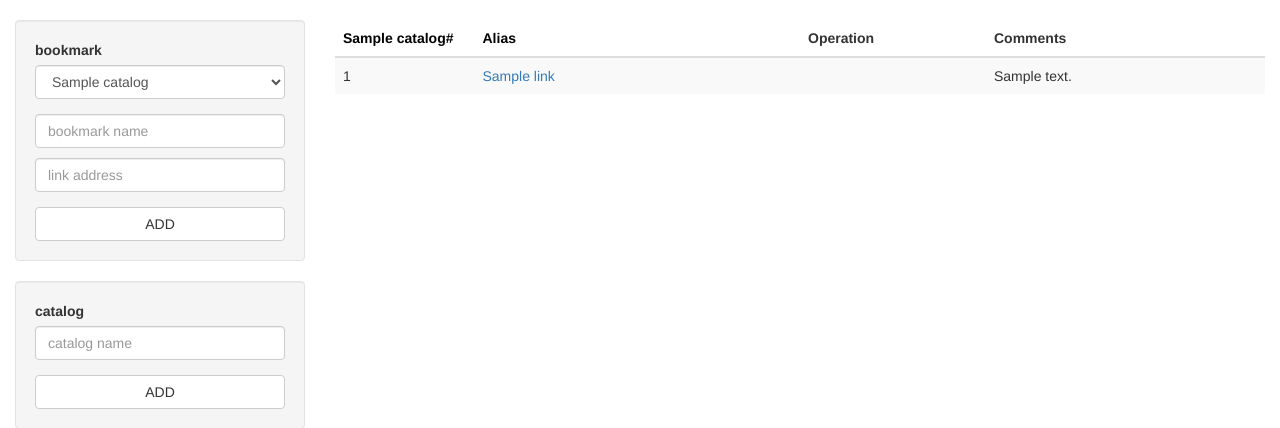
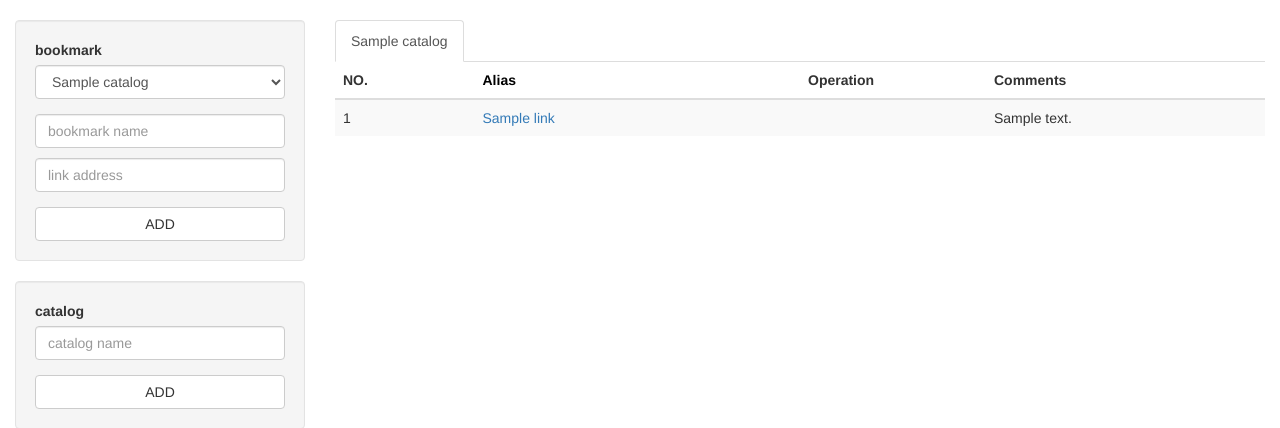
Before and after one commit to RaspberryDemo/bookmarks, a Flask app: page / in a window 1280 px wide. Shown: the part 52-480 px from the top of the page. Run offline with Flask 2, Linux system fonts and the light colour scheme; a user stored in the database is signed in; a database or web service that is not in the repository returns one stand-in record (values such as "Sample title"); some libraries are stand-ins or nearby versions; some web fonts are replaced.

Commit message:
tabs support

```diff
--- a/server.py
+++ b/server.py
@@ -34,21 +34,6 @@ def index():
         links_list.append(item)
 
     return render_template('index.html', cas=docs, links=links_list)
-
-
-@app.route('/ca/<caname>')
-@login_required
-def filter_ca(caname):
-    owner = current_user.username
-    alldoc = get_catalogs(owner)
-    docs = get_catalogs_by_ca(caname, owner)
-    links_list = []
-    for doc in docs:
-        links = get_links(doc['name'], owner)
-        item = {'ca': doc['name'], 'caid': doc['_id'], 'links': links}
-        links_list.append(item)
-
-    return render_template('index.html', cas=alldoc, links=links_list)
 
 
 @app.route('/search', methods=['POST'])
--- a/templates/content.html
+++ b/templates/content.html
@@ -1,10 +1,27 @@
 <div class="col-md-9">
+
+    <ul class="nav nav-tabs">
         {% for link in links %}
+            {% if loop.index == 1 %}
+                <li class="active"><a data-toggle="tab" href="#{{ link.caid }}">{{ link.ca }}</a></li>
+            {% else %}
+                <li><a data-toggle="tab" href="#{{ link.caid }}">{{ link.ca }}</a></li>
+            {% endif %}
+        {% endfor %}
+    </ul>
+
+    <div class="tab-content">
+
+        {% for link in links %}
+            {% if loop.index == 1 %}
+            <div id="{{ link.caid }}" class="tab-pane fade in active">
+            {% else %}
+                <div id="{{ link.caid }}" class="tab-pane fade">
+            {% endif %}
                 <table class="table table-striped table-hover">
                     <thead>
                     <tr>
-                <th style="width: 15%"><a href="/ca/{{ link.ca }}" data-href="/delcatalog/{{ link.ca }}"
-                                          style="color: black">{{ link.ca }}#</a></th>
+                        <th style="width: 15%">NO.</th>
                         <th style="width: 35%"><a href="#" data-href="/delcatalog/{{ link.ca }}"
                                                   style="color: black"
                                                   data-toggle="modal" data-target="#myModal">Alias</a></th>
@@ -28,5 +45,9 @@
                     {% endfor %}
                     </tbody>
                 </table>
+            </div>
         {% endfor %}
+
     </div>
+
+</div>
```
Lines whose indentation alone changed are shown as unchanged.
